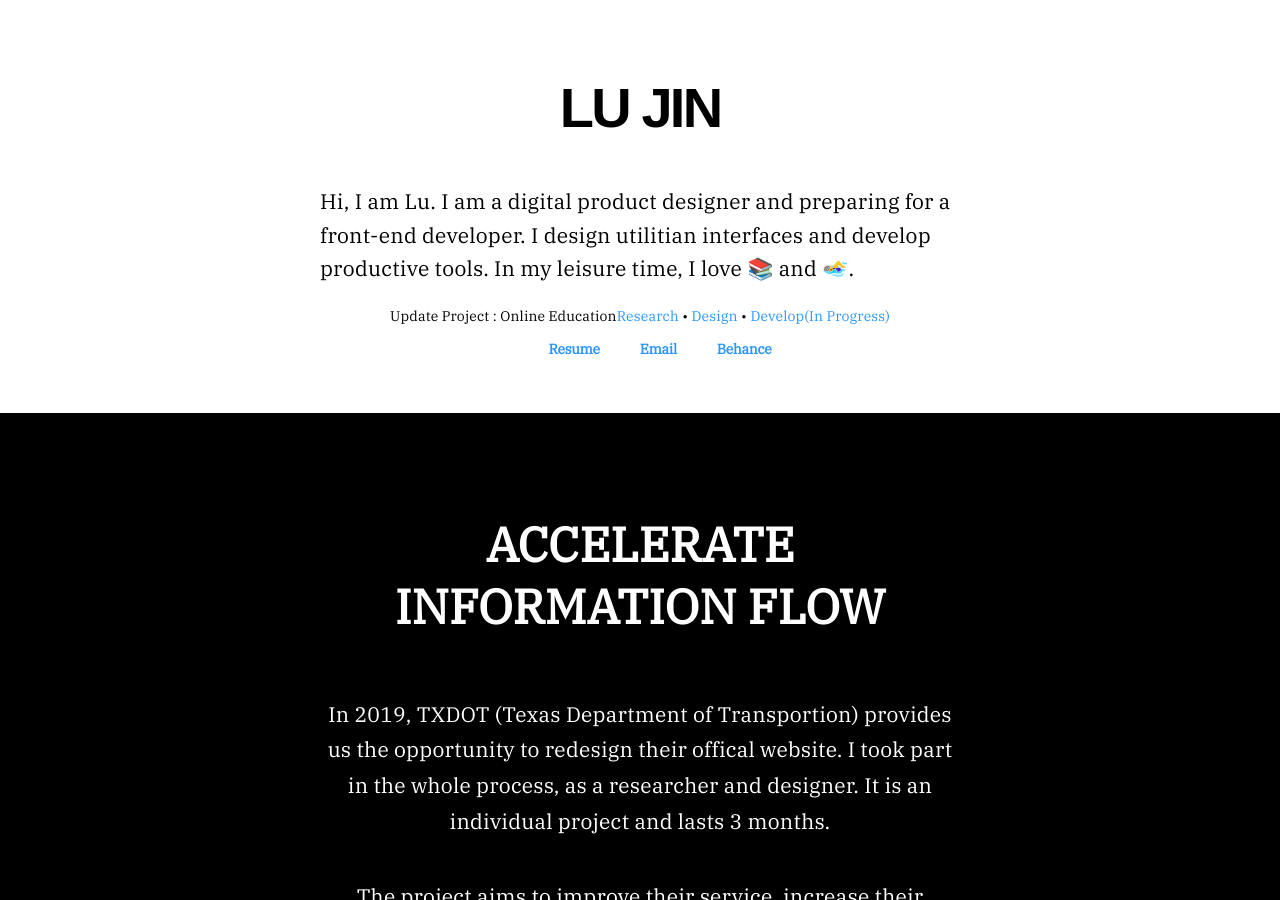
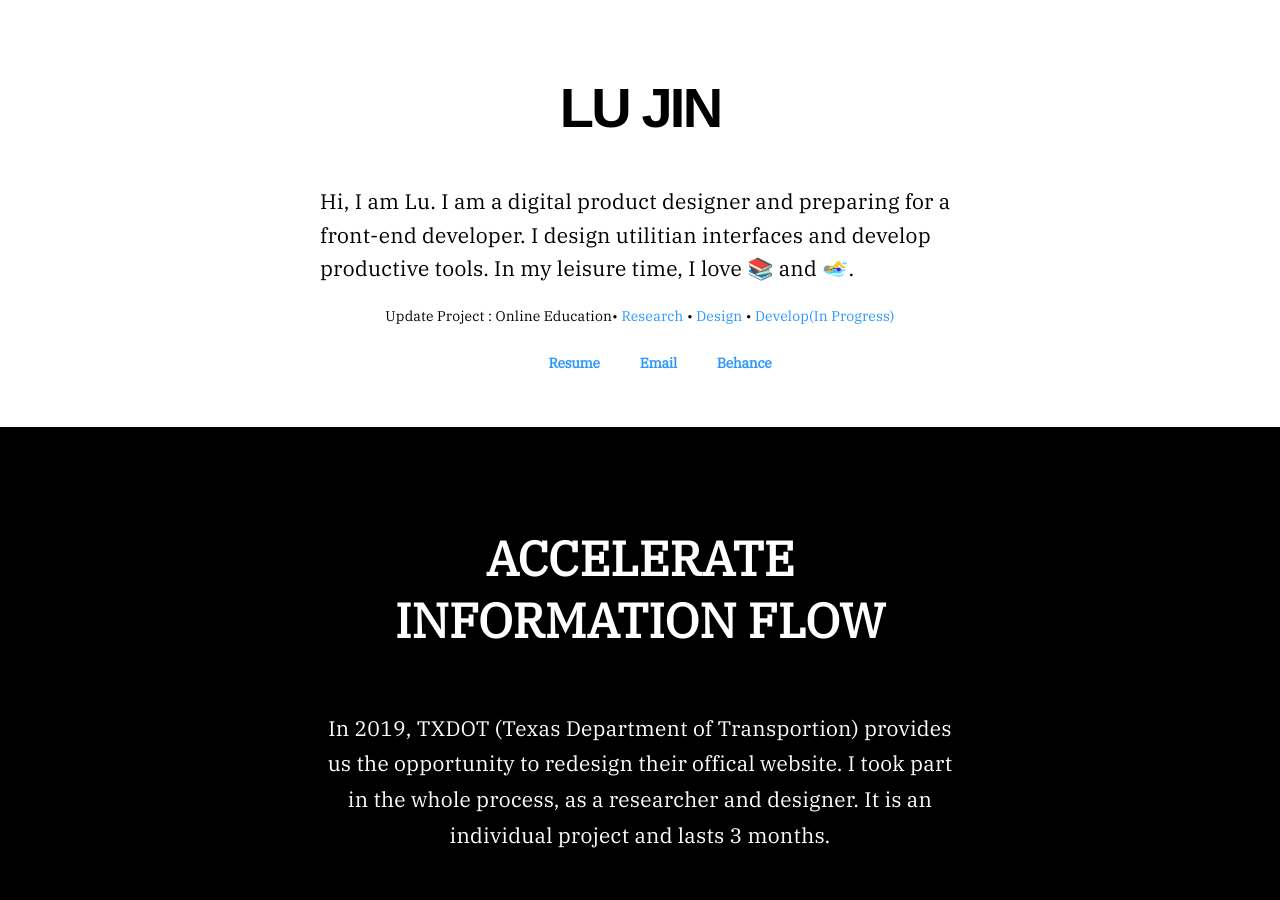
Before and after one commit to beforux/ShakeYourLove, a Jekyll site: the page index.html, which Jekyll copies as it is, in a window 1280 px wide and 900 px high. Built offline with Jekyll 4.4.1, drawn with Linux system fonts in a browser that asks for light colours.

Commit message:
Update index.html

```diff
--- a/index.html
+++ b/index.html
@@ -10,7 +10,7 @@
 	<header>
 		<h1 class="name">LU JIN</h1>
 		<p class="intro">Hi, I am Lu. I am a digital product designer and preparing for a front-end developer. I design utilitian interfaces and develop productive tools. In my leisure time, I love 📚 and 🏊‍♀️.</p>
-		<p class="update" style="margin:0px;"style="padding-top:0px;"style="padding-bottom:20px;">Update Project : Online Education <span>  <span><a href="https://docs.google.com/document/d/1hagld0uH07sxCJDbusst9ffL0jY6IHuew36RoCJu0HY/edit?usp=sharing"> <span>Research </a> <span> &#x2022; <span> <a href="https://www.behance.net/gallery/92765427/Online-Education"> <span> Design<span> </a> <span> &#x2022;<span> <a href="https://onlineeducation-883ad.firebaseapp.com">Develop(In Progress) </a></p>
+		<p class="update">Update Project : Online Education <span>&#x2022;   <span><a href="https://docs.google.com/document/d/1hagld0uH07sxCJDbusst9ffL0jY6IHuew36RoCJu0HY/edit?usp=sharing"> <span>Research </a> <span> &#x2022; <span> <a href="https://www.behance.net/gallery/92765427/Online-Education"> <span> Design<span> </a> <span> &#x2022;<span> <a href="https://onlineeducation-883ad.firebaseapp.com">Develop(In Progress) </a></p>
 	</header>
 
 	<div class="connection">
```
